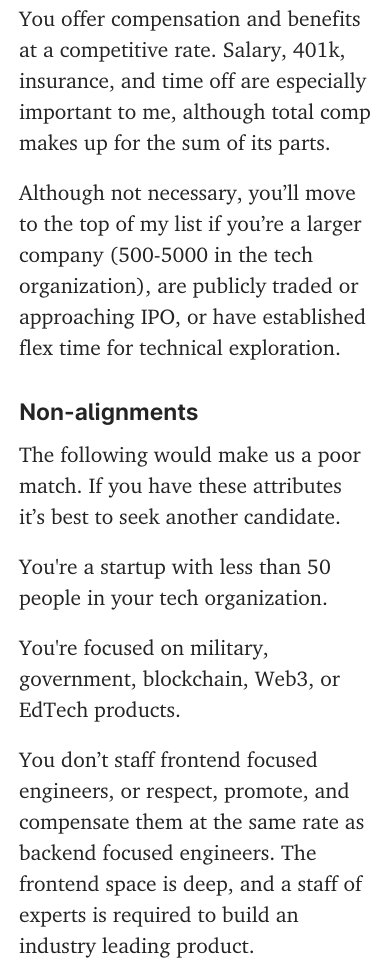
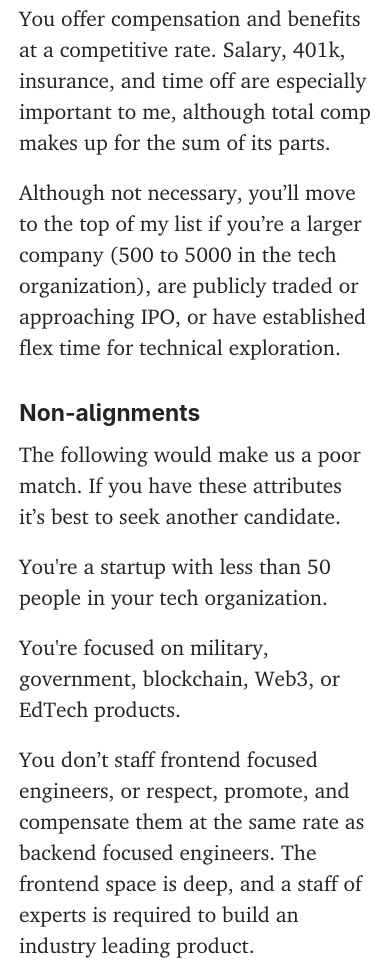
Before and after one commit to robwierzbowski/site, a plain HTML site: page src/hire-me/index.html in a window 390 px wide. Shown: the part 2665-3639 px from the top of the page. Drawn offline with Linux system fonts and the light colour scheme.

Commit message:
Fix phone false positive

```diff
--- a/src/hire-me/index.html
+++ b/src/hire-me/index.html
@@ -433,9 +433,9 @@
 
           <p>
             Although not necessary, you’ll move to the top of my list if you’re
-            a larger company (500-5000 in the tech organization), are publicly
-            traded or approaching IPO, or have established flex time for
-            technical exploration.
+            a larger company (500 to 5000 in the tech organization), are
+            publicly traded or approaching IPO, or have established flex time
+            for technical exploration.
           </p>
         </section>
 
```
